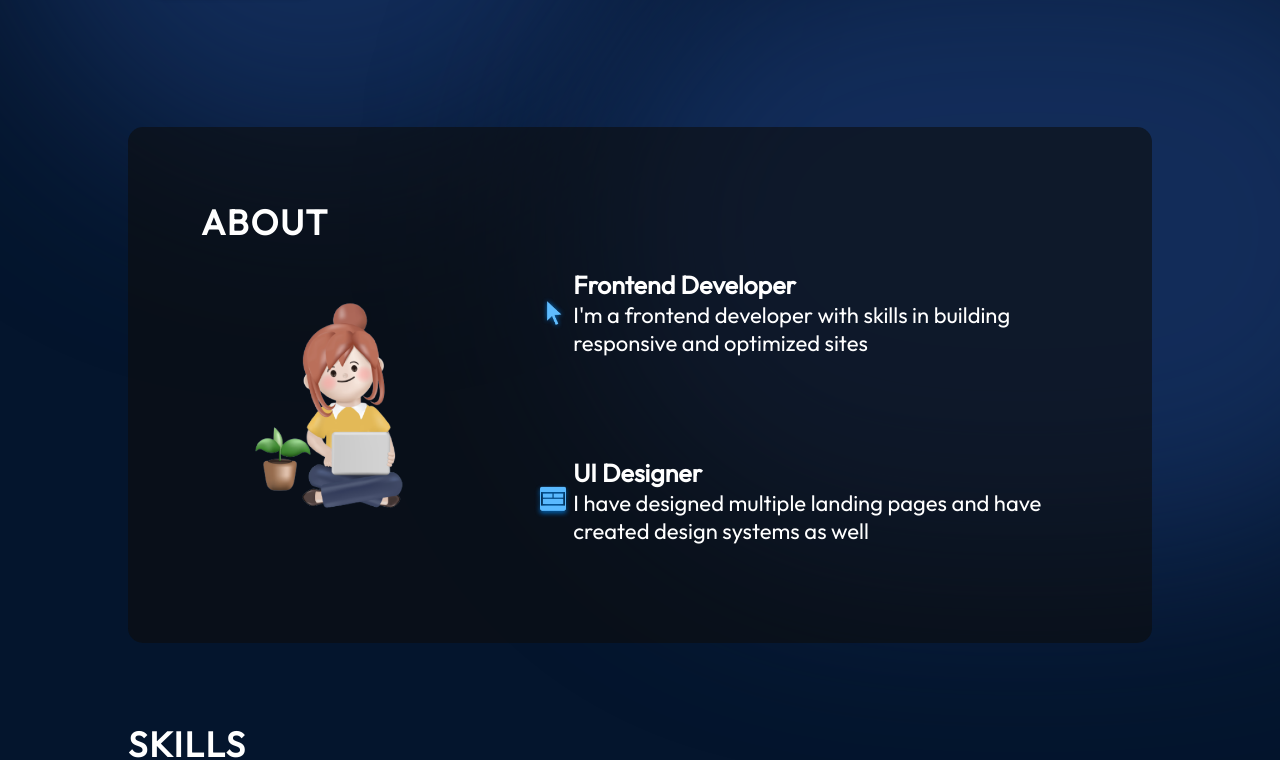
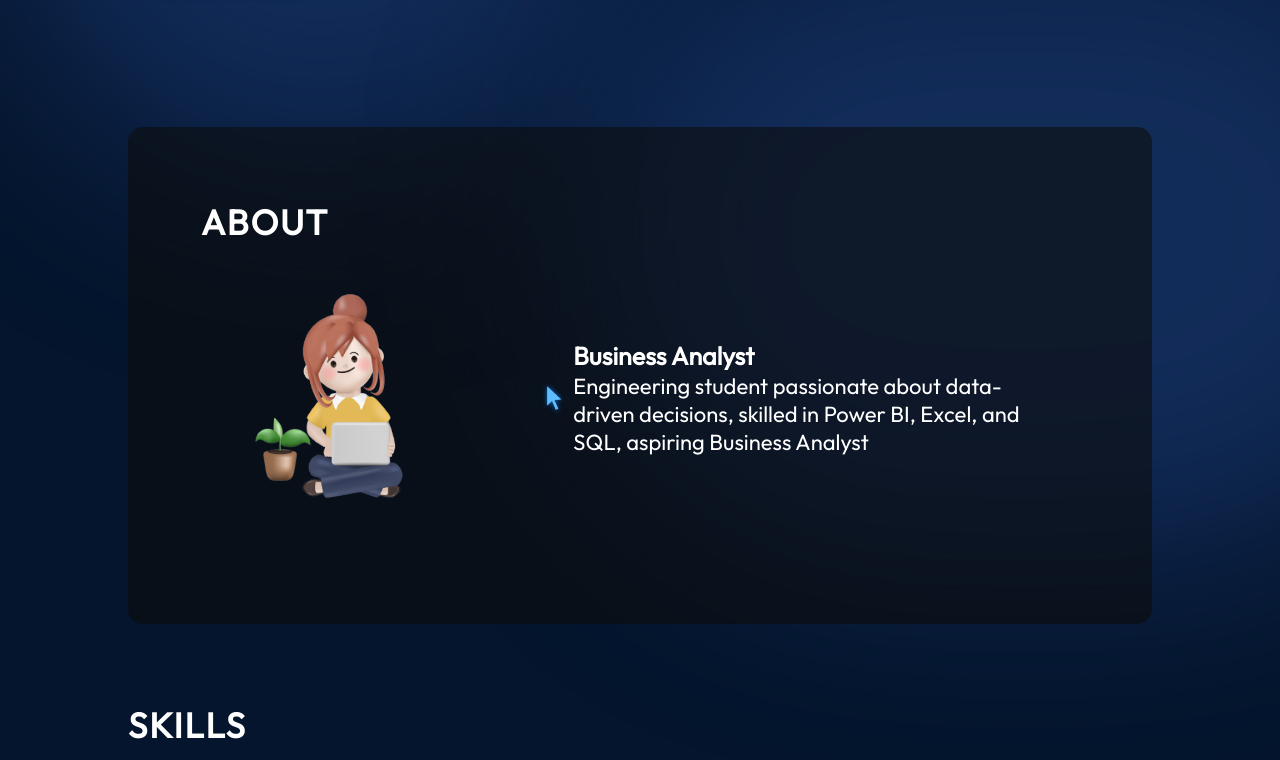
Before and after one commit to siddhikewatkar/Portfolio-website, a React (Vite) app: page / in a window 1280 px wide. Shown: the part 483-1243 px from the top of the page. Built offline with nearby package versions, Linux system fonts and the light colour scheme.

Commit message:
Update About.jsx

```diff
--- a/src/components/About/About.jsx
+++ b/src/components/About/About.jsx
@@ -16,18 +16,9 @@ export const About = () => {
           <li className={styles.aboutItem}>
             <img src="/data/cursorIcon.png" alt="Cursor icon" />
             <div className={styles.aboutItemText}>
-              <h3>Frontend Developer</h3>
+              <h3>Business Analyst</h3>
               <p>
-                I'm a frontend developer with skills in building responsive and optimized sites
-              </p>
-            </div>
-          </li>
-          <li className={styles.aboutItem}>
-            <img src="/data/uiIcon.png" alt="UI icon" />
-            <div className={styles.aboutItemText}>
-              <h3>UI Designer</h3>
-              <p>
-                I have designed multiple landing pages and have created design systems as well
+                Engineering student passionate about data-driven decisions, skilled in Power BI, Excel, and SQL, aspiring Business Analyst
               </p>
             </div>
           </li>
```
